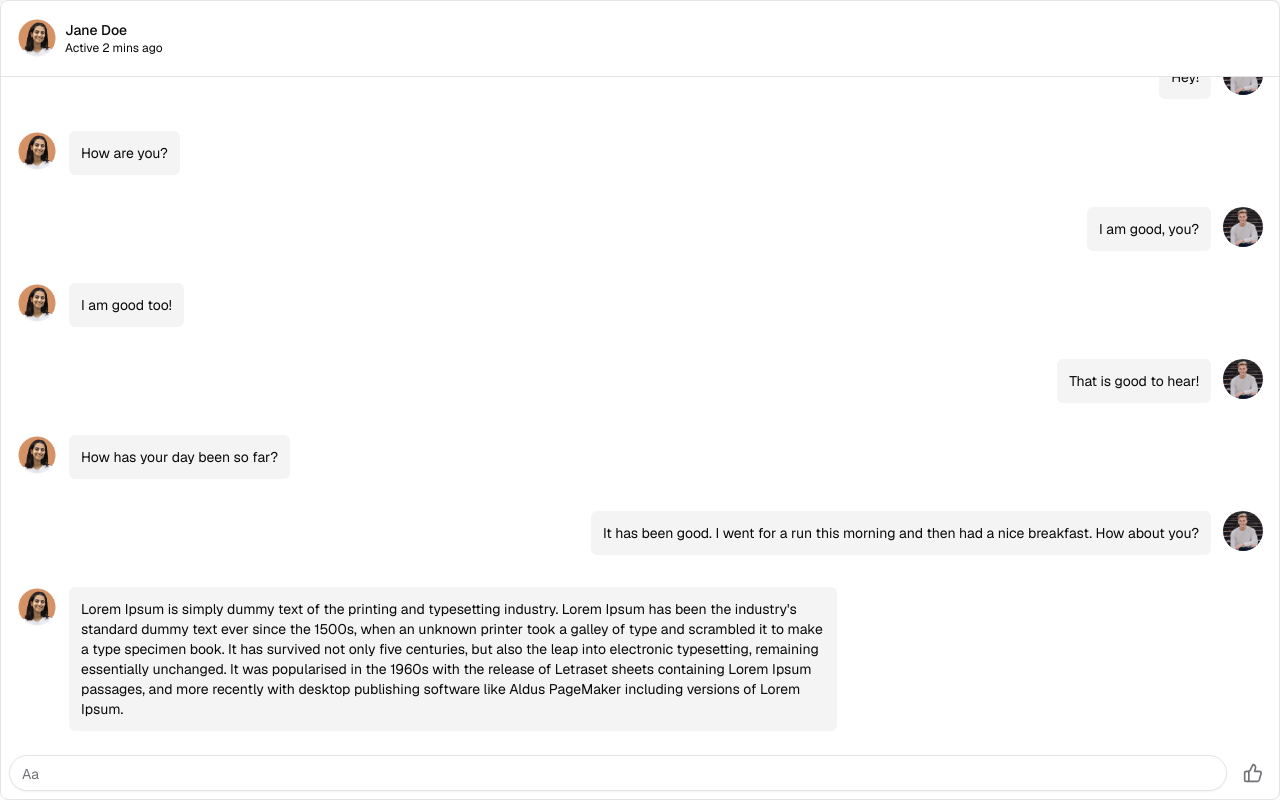
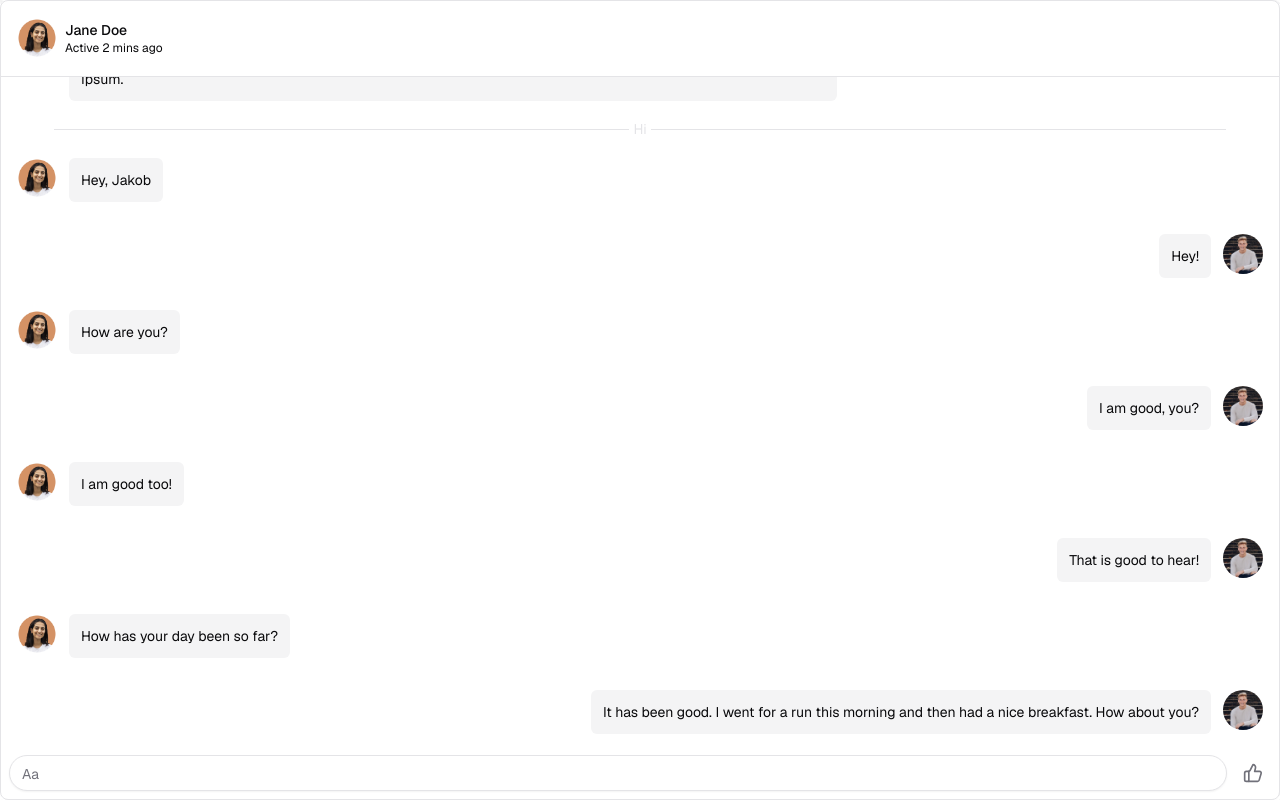
Before and after one commit to aargeee/RahulGoel.dev, a Next.js app: page / in a window 1280 px wide. Built offline with nearby package versions, Linux system fonts and the light colour scheme.

Commit message:
add separator and scroll to feature

```diff
--- a/src/app/data.tsx
+++ b/src/app/data.tsx
@@ -59,23 +59,28 @@ export const userData = [
         message:
           "Lorem Ipsum is simply dummy text of the printing and typesetting industry. Lorem Ipsum has been the industry's standard dummy text ever since the 1500s, when an unknown printer took a galley of type and scrambled it to make a type specimen book. It has survived not only five centuries, but also the leap into electronic typesetting, remaining essentially unchanged. It was popularised in the 1960s with the release of Letraset sheets containing Lorem Ipsum passages, and more recently with desktop publishing software like Aldus PageMaker including versions of Lorem Ipsum.",
       },
+      {
+        id: 10,
+        avatar: "/User1.png",
+        name: "Jane Doe",
+        message: "How has your day been so far?",
+      },
+      {
+        id: 11,
+        avatar: "/LoggedInUser.jpg",
+        name: "Jakob Hoeg",
+        message:
+          "It has been good. I went for a run this morning and then had a nice breakfast. How about you?",
+      },
+      {
+        id: 12,
+        avatar: "/User1.png",
+        name: "Jane Doe",
+        message:
+          "Lorem Ipsum is simply dummy text of the printing and typesetting industry. Lorem Ipsum has been the industry's standard dummy text ever since the 1500s, when an unknown printer took a galley of type and scrambled it to make a type specimen book. It has survived not only five centuries, but also the leap into electronic typesetting, remaining essentially unchanged. It was popularised in the 1960s with the release of Letraset sheets containing Lorem Ipsum passages, and more recently with desktop publishing software like Aldus PageMaker including versions of Lorem Ipsum.",
+      },
     ],
     name: "Jane Doe",
-  },
-  {
-    id: 2,
-    avatar: "/User2.png",
-    name: "John Doe",
-  },
-  {
-    id: 3,
-    avatar: "/User3.png",
-    name: "Elizabeth Smith",
-  },
-  {
-    id: 4,
-    avatar: "/User4.png",
-    name: "John Smith",
   },
 ];
 
--- a/src/components/chat/chat-list.tsx
+++ b/src/components/chat/chat-list.tsx
@@ -1,9 +1,10 @@
 import { Message, UserData } from "@/app/data";
 import { cn } from "@/lib/utils";
-import React, { useRef } from "react";
+import React, { useEffect, useRef } from "react";
 import { Avatar, AvatarImage } from "../ui/avatar";
 import ChatBottombar from "./chat-bottombar";
 import { AnimatePresence, motion } from "framer-motion";
+import { Separator } from "../ui/separator";
 
 interface ChatListProps {
   messages?: Message[];
@@ -11,26 +12,23 @@ interface ChatListProps {
   isMobile: boolean;
 }
 
-export function ChatList({
-  messages,
-  selectedUser,
-  isMobile
-}: ChatListProps) {
+export function ChatList({ messages, selectedUser, isMobile }: ChatListProps) {
   const messagesContainerRef = useRef<HTMLDivElement>(null);
 
-  React.useEffect(() => {
-    if (messagesContainerRef.current) {
-      messagesContainerRef.current.scrollTop =
-        messagesContainerRef.current.scrollHeight;
-    }
-  }, [messages]);
+  useEffect(() => {
+    ScrollToHere();
+  }, []);
+
+  const ScrollToHere = () => {
+    messagesContainerRef.current?.scrollIntoView({
+      behavior: "smooth",
+      block: "start"
+    });
+  };
 
   return (
     <div className="w-full overflow-y-auto overflow-x-hidden h-full flex flex-col">
-      <div
-        ref={messagesContainerRef}
-        className="w-full overflow-y-auto overflow-x-hidden h-full flex flex-col"
-      >
+      <div className="w-full overflow-y-auto overflow-x-hidden h-full flex flex-col">
         <AnimatePresence>
           {messages?.map((message, index) => (
             <motion.div
@@ -83,9 +81,68 @@ export function ChatList({
               </div>
             </motion.div>
           ))}
+
+          <div className="py-3" ref={messagesContainerRef}>
+            <Separator
+              className="flex justify-center items-center w-11/12 m-auto"
+              label={<p className="px-1 bg-white text-border">Hi</p>}
+            />
+          </div>
+
+          {messages?.map((message, index) => (
+            <motion.div
+              key={index + 25}
+              layout
+              initial={{ opacity: 0, scale: 1, y: 50, x: 0 }}
+              animate={{ opacity: 1, scale: 1, y: 0, x: 0 }}
+              exit={{ opacity: 0, scale: 1, y: 1, x: 0 }}
+              transition={{
+                opacity: { duration: 0.1 },
+                layout: {
+                  type: "spring",
+                  bounce: 0.3,
+                  duration: messages.indexOf(message) * 0.05 + 0.2,
+                },
+              }}
+              style={{
+                originX: 0.5,
+                originY: 0.5,
+              }}
+              className={cn(
+                "flex flex-col gap-2 p-4 whitespace-pre-wrap",
+                message.name !== selectedUser.name ? "items-end" : "items-start"
+              )}
+            >
+              <div className="flex gap-3 items-start">
+                {message.name === selectedUser.name && (
+                  <Avatar className="flex justify-center items-center">
+                    <AvatarImage
+                      src={message.avatar}
+                      alt={message.name}
+                      width={6}
+                      height={6}
+                    />
+                  </Avatar>
+                )}
+                <span className="bg-accent p-3 rounded-md max-w-3xl">
+                  {message.message}
+                </span>
+                {message.name !== selectedUser.name && (
+                  <Avatar className="flex justify-center items-center">
+                    <AvatarImage
+                      src={message.avatar}
+                      alt={message.name}
+                      width={6}
+                      height={6}
+                    />
+                  </Avatar>
+                )}
+              </div>
+            </motion.div>
+          ))}
         </AnimatePresence>
       </div>
-      <ChatBottombar isMobile={isMobile}/>
+      <ChatBottombar isMobile={isMobile} />
     </div>
   );
 }
--- a/src/components/ui/separator.tsx
+++ b/src/components/ui/separator.tsx
@@ -5,12 +5,16 @@ import * as SeparatorPrimitive from "@radix-ui/react-separator"
 
 import { cn } from "@/lib/utils"
 
+interface SeparatorProps extends React.ComponentPropsWithoutRef<typeof SeparatorPrimitive.Root> {
+  label?: React.ReactNode;
+}
+
 const Separator = React.forwardRef<
   React.ElementRef<typeof SeparatorPrimitive.Root>,
-  React.ComponentPropsWithoutRef<typeof SeparatorPrimitive.Root>
+  SeparatorProps
 >(
   (
-    { className, orientation = "horizontal", decorative = true, ...props },
+    { className, orientation = "horizontal", label, decorative = true, ...props },
     ref
   ) => (
     <SeparatorPrimitive.Root
@@ -23,7 +27,9 @@ const Separator = React.forwardRef<
         className
       )}
       {...props}
-    />
+    >
+      {label}
+    </SeparatorPrimitive.Root>
   )
 )
 Separator.displayName = SeparatorPrimitive.Root.displayName
```
